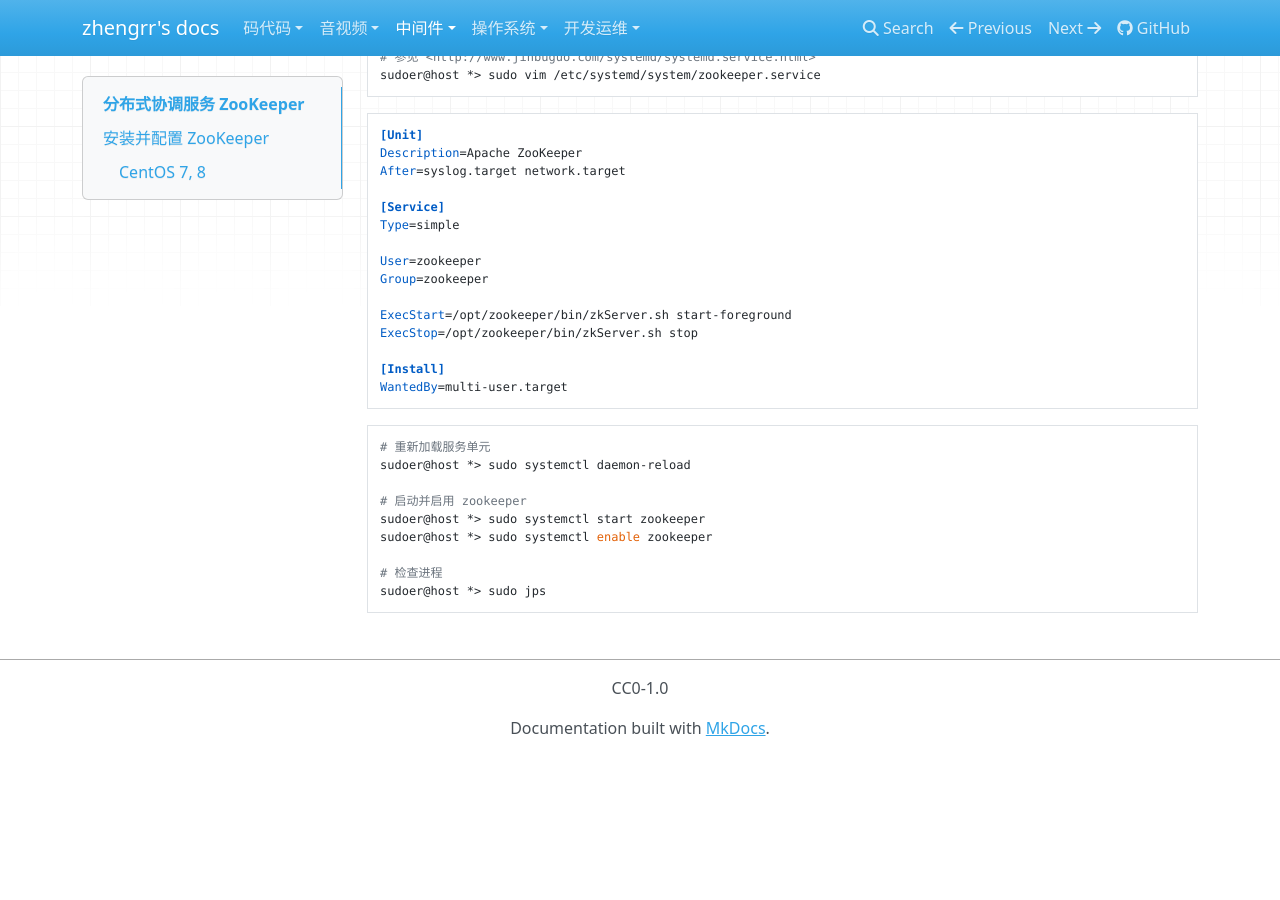
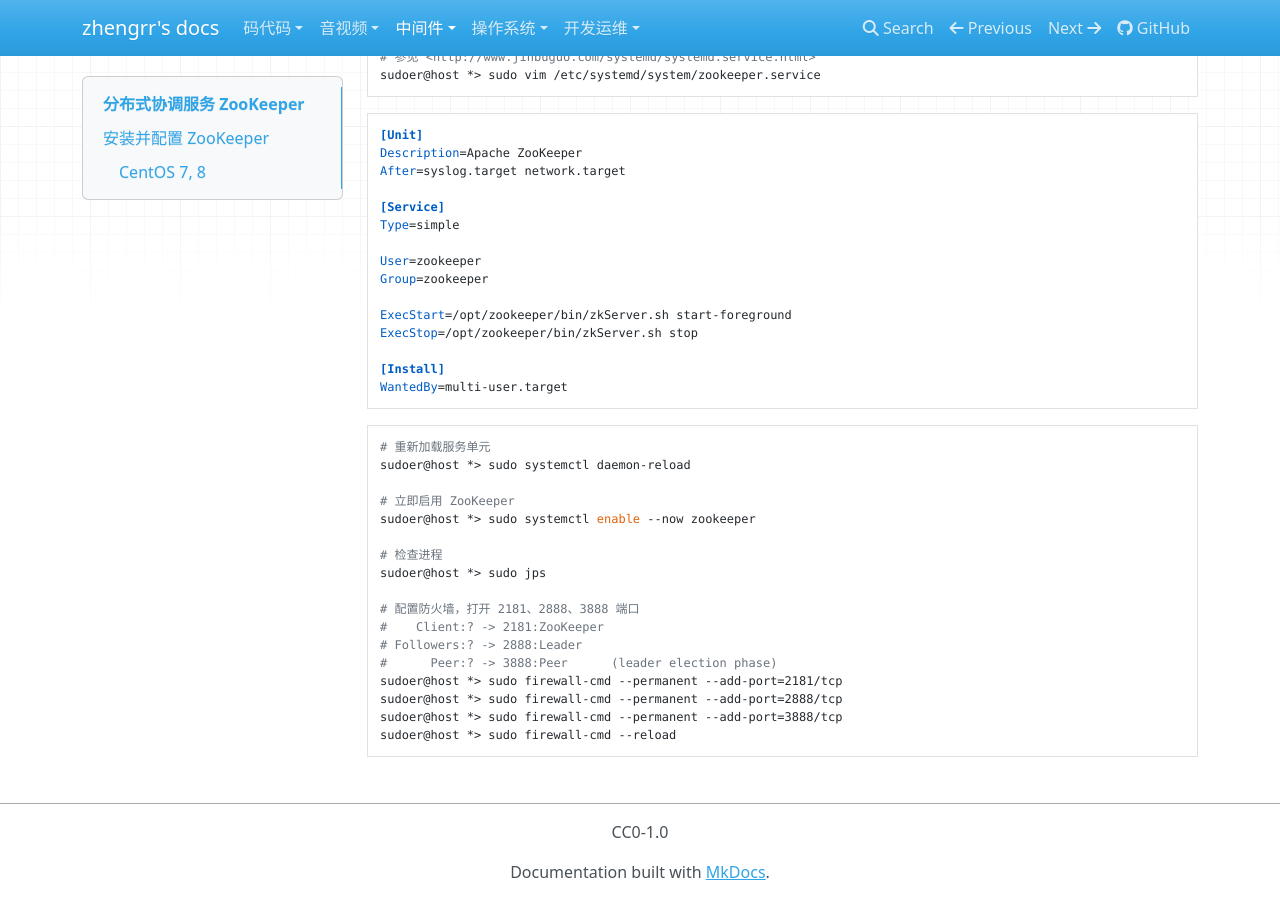
Before and after one commit to afoolsbag/afoolsbag.github.io, an MkDocs documentation site: the page built from docs/MW/ZooKeeper.md, in a window 1280 px wide and 900 px high, scrolled down 796 px. Built offline with MkDocs 1.6.1, drawn with Linux system fonts in a browser that asks for light colours; nearby versions of some CDN libraries; a script that is not in the unit is left out; before the commit the page ends 1552 px from its top, so only the background shows below that.

Commit message:
docs: 若干更新

````diff
--- a/docs/MW/ZooKeeper.md
+++ b/docs/MW/ZooKeeper.md
@@ -64,10 +64,18 @@ WantedBy=multi-user.target
 # 重新加载服务单元
 sudoer@host *> sudo systemctl daemon-reload
 
-# 启动并启用 zookeeper
-sudoer@host *> sudo systemctl start zookeeper
-sudoer@host *> sudo systemctl enable zookeeper
+# 立即启用 ZooKeeper
+sudoer@host *> sudo systemctl enable --now zookeeper
 
 # 检查进程
 sudoer@host *> sudo jps
+
+# 配置防火墙，打开 2181、2888、3888 端口
+#    Client:? -> 2181:ZooKeeper
+# Followers:? -> 2888:Leader
+#      Peer:? -> 3888:Peer      (leader election phase)
+sudoer@host *> sudo firewall-cmd --permanent --add-port=2181/tcp
+sudoer@host *> sudo firewall-cmd --permanent --add-port=2888/tcp
+sudoer@host *> sudo firewall-cmd --permanent --add-port=3888/tcp
+sudoer@host *> sudo firewall-cmd --reload
 ```
````
Also changed, not shown: docs/DevOps/DevOps.md (+4 -0 lines), docs/MW/Kafka.md (+9 -4 lines).
